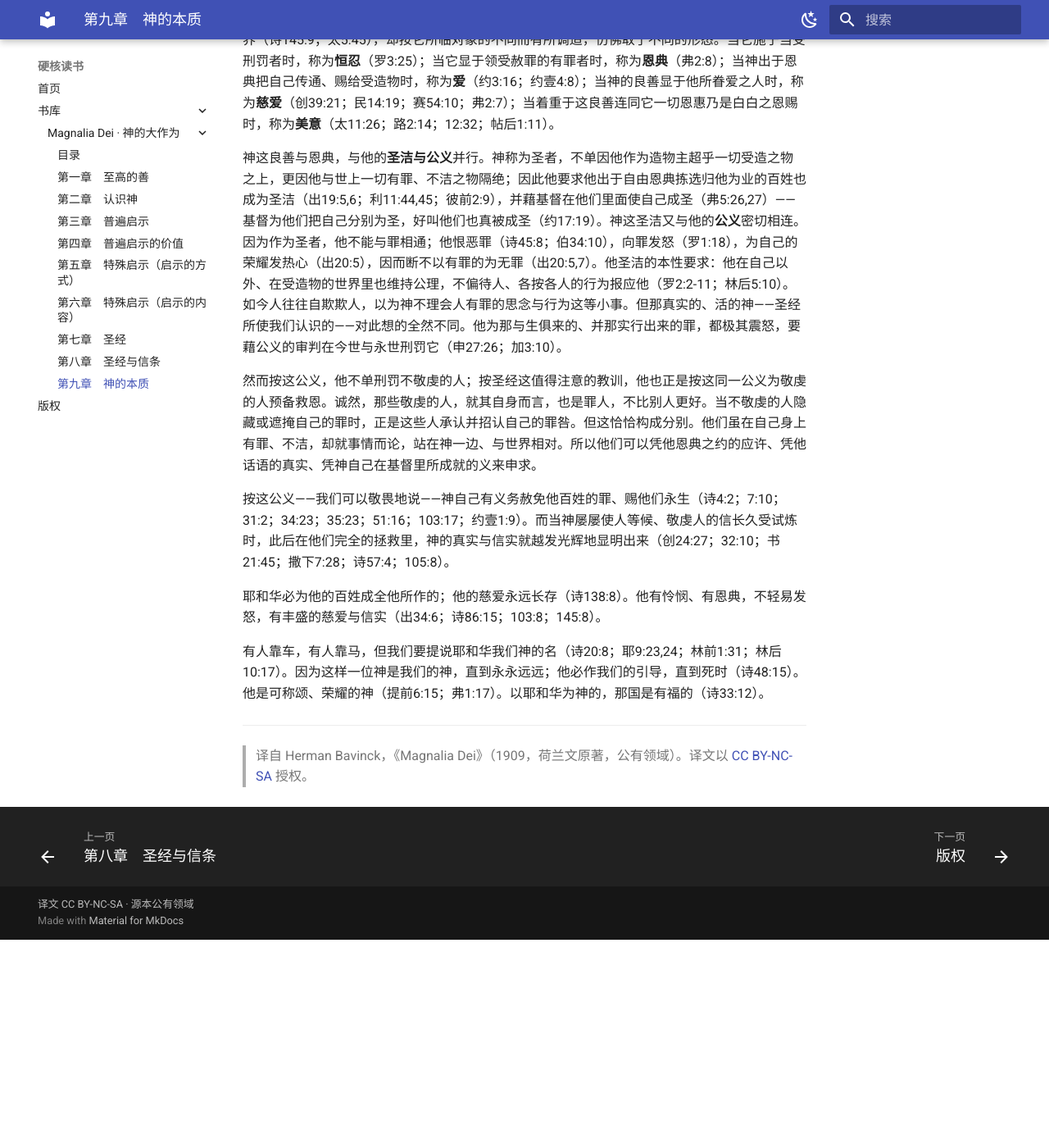
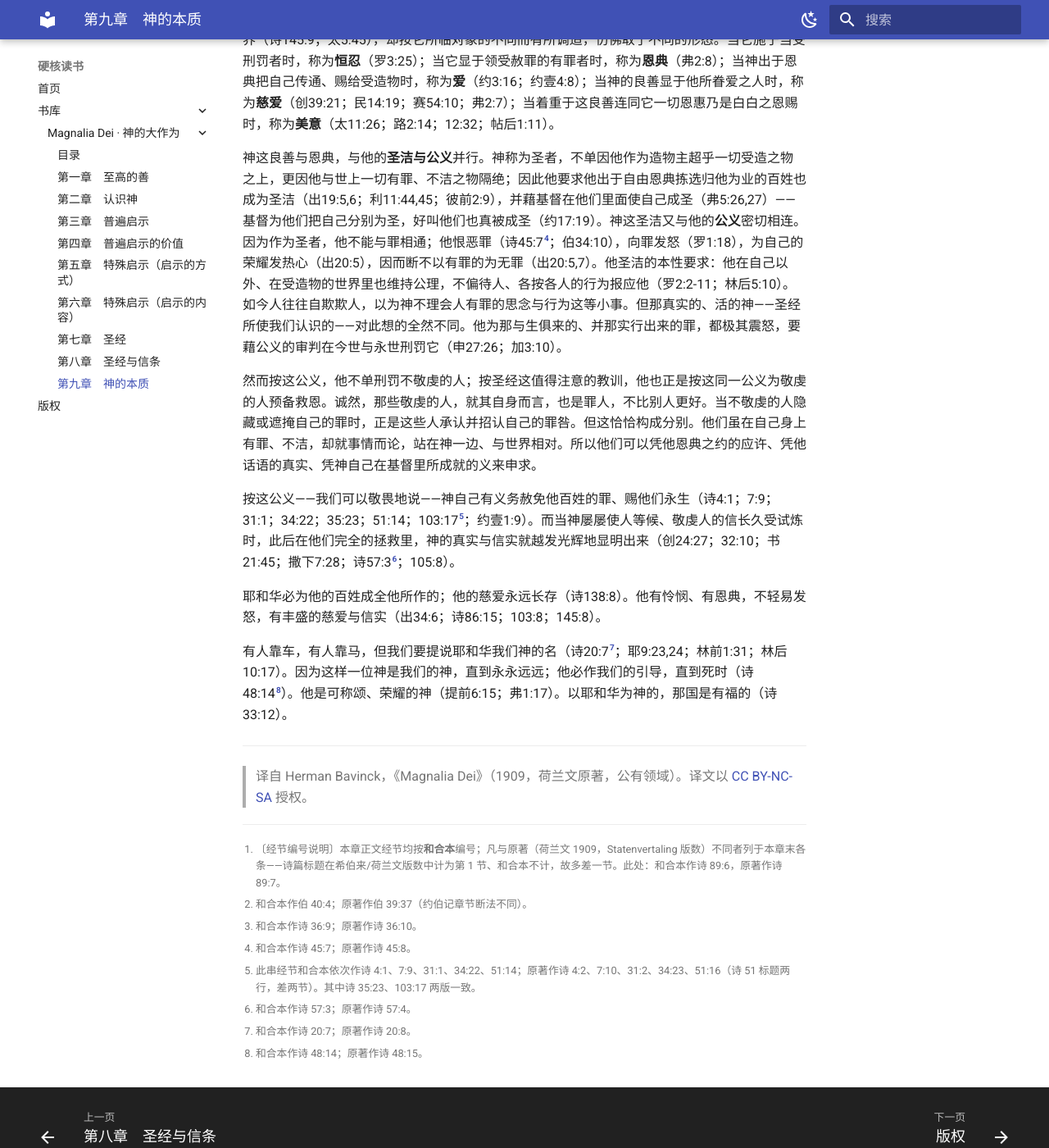
Before and after one commit to DZBohan/reformed-reading, an MkDocs documentation site: the page built from docs/books/magnalia-dei/09.md, in a window 1280 px wide and 1400 px high, scrolled down 6977 px. Shown: the whole window at 82% size. Built offline with MkDocs 1.6.1 and Material for MkDocs 9.7.7, drawn with Linux system fonts in a browser that asks for light colours; before the commit the page ends 8123 px from its top, so only the background shows below that; some of the changed text lies outside the part shown.

Commit message:
第9章：经节改用和合本编号，差异处加脚注（章末汇总）
Co-Authored-By: Claude Opus 4.8 <noreply@anthropic.com>

```diff
--- a/docs/books/magnalia-dei/09.md
+++ b/docs/books/magnalia-dei/09.md
@@ -34,7 +34,7 @@
 
 这种对神崇高之威严、并对人之虚无的谦卑信认，如今固然在某种意义上也可称为对神之可知性的否认，但为免误解，最好还是与圣经相合，在神的**可测度性**（可被完全理解）与神的**可知性**之间作出分别。因为世上没有一本书，像圣经这样、以同等的程度与方式，一面维持神绝对超乎一切受造之物之上，一面又同时维持受造物与其造物主之间亲密的关联与相近的亲缘。
 
-早在圣经的头一页，神绝对超乎他一切受造物之上的崇高，就迎面而来。他毫不困倦、毫不疲乏，单单藉他的话就产出整个世界。诸天藉耶和华的命而造，万象藉他口中的气而成（诗33:6）。他说有，就有；命立，就立（诗33:9）。他在天上的万军和地上的居民中都凭己意而行，无人能拦挡他的手、或对他说："你做什么？"（但4:35）万民在他看来好像水桶的一滴、天平上的微尘。看哪，他举起众海岛好像举起细微之物。黎巴嫩的树林不够当柴烧，其中的走兽也不够作燔祭。万民在他面前好像虚无，他看他们比虚无与虚空还少。你们究竟将谁比神、用什么形像与他比较呢？（赛40:15-18）在天空谁能比耶和华呢？在大能者的众子中，谁能像耶和华呢？（诗89:7）没有一个名可以按真实称呼他；他的名奇妙（创32:29；士13:18；箴30:4）。当耶和华从旋风中对约伯说话、在他面前铺陈他作为之伟大时，约伯谦卑低头说：看哪，我是卑贱的，能回答你什么呢？只好用手捂口（伯39:37）。神为大，我们不能全知（伯36:26）。这样的知识对我奇妙，至高，我不能及（诗139:6）。
+早在圣经的头一页，神绝对超乎他一切受造物之上的崇高，就迎面而来。他毫不困倦、毫不疲乏，单单藉他的话就产出整个世界。诸天藉耶和华的命而造，万象藉他口中的气而成（诗33:6）。他说有，就有；命立，就立（诗33:9）。他在天上的万军和地上的居民中都凭己意而行，无人能拦挡他的手、或对他说："你做什么？"（但4:35）万民在他看来好像水桶的一滴、天平上的微尘。看哪，他举起众海岛好像举起细微之物。黎巴嫩的树林不够当柴烧，其中的走兽也不够作燔祭。万民在他面前好像虚无，他看他们比虚无与虚空还少。你们究竟将谁比神、用什么形像与他比较呢？（赛40:15-18）在天空谁能比耶和华呢？在大能者的众子中，谁能像耶和华呢？（诗89:6[^hb-ps89]）没有一个名可以按真实称呼他；他的名奇妙（创32:29；士13:18；箴30:4）。当耶和华从旋风中对约伯说话、在他面前铺陈他作为之伟大时，约伯谦卑低头说：看哪，我是卑贱的，能回答你什么呢？只好用手捂口（伯40:4[^hb-job40]）。神为大，我们不能全知（伯36:26）。这样的知识对我奇妙，至高，我不能及（诗139:6）。
 
 然而，这同一位崇高至上的神，却与他一切的受造物、连至小至微的，都有极亲密的关联。圣经不像哲学那样给出一个抽象的神之概念，乃把那真实的、活的神摆在我们眼前，使我们在他手所作的一切工中看见他。你们向上举目，看是谁创造这万象。万有都是藉他的手所造，都是照他的旨意与筹算所产出，都是靠他的能力所维系。因此万有也都带着他美德的印记、他良善、智慧、大能的标志。而在万有之中，惟有人是照他的形像样式所造；惟有人称为神的族类（徒17:28）。
 
@@ -56,7 +56,7 @@
 
 但这种用法是转喻的、引申的。"神"这名原本地、本质地惟独归于神。我们与这名总是联系着这样一个观念：一种固然有位格、却超乎一切受造物之上、无限的能力。惟独神是神。
 
-作为如此，那些不可传通的属性才归于他。它们惟独归他所有，不见于任何受造物，甚至不能传通给任何受造物。因为一切受造物都是有所倚赖、可变、复合、受时空所限的。但神是**独立的**，以致他不被任何事物所决定，万有却在绝对意义上被他所决定（徒17:25；罗11:36）；是**不变的**，以致他永远是同一位，一切转变都在受造物那一边、在这受造物向他所取的关系里（雅1:17）；是**单纯的**，以致他完全不受灵与质、思想与广延、本质与属性、理智与意志等一切复合所限，并且是他所有的一切，纯是真理、生命与光（诗36:10；约5:26；约壹1:5）；是**永恒的**，以致他超乎一切时间之上，却又以他的永恒贯透时间的每一刻（诗90:2）；是**无所不在的**，以致他超乎一切空间之上，却又以他全能而无所不在的力托住空间的每一点（诗139:7；徒17:27,28）。
+作为如此，那些不可传通的属性才归于他。它们惟独归他所有，不见于任何受造物，甚至不能传通给任何受造物。因为一切受造物都是有所倚赖、可变、复合、受时空所限的。但神是**独立的**，以致他不被任何事物所决定，万有却在绝对意义上被他所决定（徒17:25；罗11:36）；是**不变的**，以致他永远是同一位，一切转变都在受造物那一边、在这受造物向他所取的关系里（雅1:17）；是**单纯的**，以致他完全不受灵与质、思想与广延、本质与属性、理智与意志等一切复合所限，并且是他所有的一切，纯是真理、生命与光（诗36:9[^hb-ps36]；约5:26；约壹1:5）；是**永恒的**，以致他超乎一切时间之上，却又以他的永恒贯透时间的每一刻（诗90:2）；是**无所不在的**，以致他超乎一切空间之上，却又以他全能而无所不在的力托住空间的每一点（诗139:7；徒17:27,28）。
 
 在近代，有不少人否认这些不可传通的属性对宗教生活有任何价值，只在其中看见些形而上（超乎自然）的抽象。但恰恰相反的一点由此得证：一放弃这些属性，就立刻为泛神论（万物即神论）与多神论（外邦的众神崇拜）敞开门户。
 
@@ -78,19 +78,29 @@
 
 圣经用那一切对属神本质的称呼与描述所首先要达到的，乃是给我们一个不可磨灭的印象：耶和华——那向以色列、并在基督里启示自己的神——是那真实的、真正的、活的神。外邦人的偶像、并（泛神论与多神论、自然神论与无神论的）哲士的偶像，都是人手所造的；它们不能说、不能看、不能听、不能摸、不能行。但以色列的神在天上，凡他所喜悦的都行出来。他是独一的（申6:4）、真实的（约17:3）、永活的神（申5:26；书3:10；但6:26；徒14:15；林后6:16；提前3:15；6:17）。人想把神弄成一个死的神，好可以随己意摆布他。但圣经向人呼喊：你错了。神存在。他是那真实的神，他活着，如今直到永远。落在永生神的手里，真是可怕的（来10:31）。
 
-作为这样一位活的神——他纯是生命、是一切生命的泉源（诗36:10；耶2:13）——他进而是灵（约4:24），没有身体，虽然各样身体的肢体与动作被归给他（申4:12,16），因此不可塑成像（申4:15-19），也不可见（出33:20；约1:18；6:46；提前6:16）。作为灵，他进而有意识、对自己有完全的认识（太11:27；林前2:10），并从自己、藉自己，也有对一切在时间中将存或将发生之事的完全认识，无论那事何等隐秘或微小（赛46:10；耶11:20；太10:30；来4:13）；有**意志**，藉此他亲自成就凡他所喜悦的（隐秘的旨意、或定旨的旨意，诗115:3；箴21:1；但4:35），也定下什么当作我们行为的准则（启示的旨意、或命令的旨意，申29:29；太7:21；12:50）；又有**大能**，藉此他能不顾一切拦阻、成就他所定意的，在他没有难成的事（创18:14；耶32:27；亚8:6；太19:26；提前6:15）。
+作为这样一位活的神——他纯是生命、是一切生命的泉源（诗36:9[^hb-ps36]；耶2:13）——他进而是灵（约4:24），没有身体，虽然各样身体的肢体与动作被归给他（申4:12,16），因此不可塑成像（申4:15-19），也不可见（出33:20；约1:18；6:46；提前6:16）。作为灵，他进而有意识、对自己有完全的认识（太11:27；林前2:10），并从自己、藉自己，也有对一切在时间中将存或将发生之事的完全认识，无论那事何等隐秘或微小（赛46:10；耶11:20；太10:30；来4:13）；有**意志**，藉此他亲自成就凡他所喜悦的（隐秘的旨意、或定旨的旨意，诗115:3；箴21:1；但4:35），也定下什么当作我们行为的准则（启示的旨意、或命令的旨意，申29:29；太7:21；12:50）；又有**大能**，藉此他能不顾一切拦阻、成就他所定意的，在他没有难成的事（创18:14；耶32:27；亚8:6；太19:26；提前6:15）。
 
 但这知识、意志与大能不是随意专断的，乃在一切部分上都受道德的规定。这一点已显在圣经归给神的**智慧**里（箴8:22-31；伯28:20-28；罗16:27；提前1:17），藉此他照他在创造与再造时所定的目的来安排、治理万有（诗104:24；弗3:10；罗11:33）。而这一点又清楚明白地说在——一面归给神的**良善与恩典**，另一面归给神的**圣洁与公义**里。神不单是全知的、全能的，也是全善的、惟独良善（太10:18）、完全（太5:48），是受造物里一切美善的本源（诗145:9）。神这良善遍及整个世界（诗145:9；太5:45），却按它所临对象的不同而有所调适，仿佛取了不同的形态。当它施于当受刑罚者时，称为**恒忍**（罗3:25）；当它显于领受赦罪的有罪者时，称为**恩典**（弗2:8）；当神出于恩典把自己传通、赐给受造物时，称为**爱**（约3:16；约壹4:8）；当神的良善显于他所眷爱之人时，称为**慈爱**（创39:21；民14:19；赛54:10；弗2:7）；当着重于这良善连同它一切恩惠乃是白白之恩赐时，称为**美意**（太11:26；路2:14；12:32；帖后1:11）。
 
-神这良善与恩典，与他的**圣洁与公义**并行。神称为圣者，不单因他作为造物主超乎一切受造之物之上，更因他与世上一切有罪、不洁之物隔绝；因此他要求他出于自由恩典拣选归他为业的百姓也成为圣洁（出19:5,6；利11:44,45；彼前2:9），并藉基督在他们里面使自己成圣（弗5:26,27）——基督为他们把自己分别为圣，好叫他们也真被成圣（约17:19）。神这圣洁又与他的**公义**密切相连。因为作为圣者，他不能与罪相通；他恨恶罪（诗45:8；伯34:10），向罪发怒（罗1:18），为自己的荣耀发热心（出20:5），因而断不以有罪的为无罪（出20:5,7）。他圣洁的本性要求：他在自己以外、在受造物的世界里也维持公理，不偏待人、各按各人的行为报应他（罗2:2-11；林后5:10）。如今人往往自欺欺人，以为神不理会人有罪的思念与行为这等小事。但那真实的、活的神——圣经所使我们认识的——对此想的全然不同。他为那与生俱来的、并那实行出来的罪，都极其震怒，要藉公义的审判在今世与永世刑罚它（申27:26；加3:10）。
+神这良善与恩典，与他的**圣洁与公义**并行。神称为圣者，不单因他作为造物主超乎一切受造之物之上，更因他与世上一切有罪、不洁之物隔绝；因此他要求他出于自由恩典拣选归他为业的百姓也成为圣洁（出19:5,6；利11:44,45；彼前2:9），并藉基督在他们里面使自己成圣（弗5:26,27）——基督为他们把自己分别为圣，好叫他们也真被成圣（约17:19）。神这圣洁又与他的**公义**密切相连。因为作为圣者，他不能与罪相通；他恨恶罪（诗45:7[^hb-ps45]；伯34:10），向罪发怒（罗1:18），为自己的荣耀发热心（出20:5），因而断不以有罪的为无罪（出20:5,7）。他圣洁的本性要求：他在自己以外、在受造物的世界里也维持公理，不偏待人、各按各人的行为报应他（罗2:2-11；林后5:10）。如今人往往自欺欺人，以为神不理会人有罪的思念与行为这等小事。但那真实的、活的神——圣经所使我们认识的——对此想的全然不同。他为那与生俱来的、并那实行出来的罪，都极其震怒，要藉公义的审判在今世与永世刑罚它（申27:26；加3:10）。
 
 然而按这公义，他不单刑罚不敬虔的人；按圣经这值得注意的教训，他也正是按这同一公义为敬虔的人预备救恩。诚然，那些敬虔的人，就其自身而言，也是罪人，不比别人更好。当不敬虔的人隐藏或遮掩自己的罪时，正是这些人承认并招认自己的罪咎。但这恰恰构成分别。他们虽在自己身上有罪、不洁，却就事情而论，站在神一边、与世界相对。所以他们可以凭他恩典之约的应许、凭他话语的真实、凭神自己在基督里所成就的义来申求。
 
-按这公义——我们可以敬畏地说——神自己有义务赦免他百姓的罪、赐他们永生（诗4:2；7:10；31:2；34:23；35:23；51:16；103:17；约壹1:9）。而当神屡屡使人等候、敬虔人的信长久受试炼时，此后在他们完全的拯救里，神的真实与信实就越发光辉地显明出来（创24:27；32:10；书21:45；撒下7:28；诗57:4；105:8）。
+按这公义——我们可以敬畏地说——神自己有义务赦免他百姓的罪、赐他们永生（诗4:1；7:9；31:1；34:22；35:23；51:14；103:17[^hb-cluster]；约壹1:9）。而当神屡屡使人等候、敬虔人的信长久受试炼时，此后在他们完全的拯救里，神的真实与信实就越发光辉地显明出来（创24:27；32:10；书21:45；撒下7:28；诗57:3[^hb-ps57]；105:8）。
 
 耶和华必为他的百姓成全他所作的；他的慈爱永远长存（诗138:8）。他有怜悯、有恩典，不轻易发怒，有丰盛的慈爱与信实（出34:6；诗86:15；103:8；145:8）。
 
-有人靠车，有人靠马，但我们要提说耶和华我们神的名（诗20:8；耶9:23,24；林前1:31；林后10:17）。因为这样一位神是我们的神，直到永永远远；他必作我们的引导，直到死时（诗48:15）。他是可称颂、荣耀的神（提前6:15；弗1:17）。以耶和华为神的，那国是有福的（诗33:12）。
+有人靠车，有人靠马，但我们要提说耶和华我们神的名（诗20:7[^hb-ps20]；耶9:23,24；林前1:31；林后10:17）。因为这样一位神是我们的神，直到永永远远；他必作我们的引导，直到死时（诗48:14[^hb-ps48]）。他是可称颂、荣耀的神（提前6:15；弗1:17）。以耶和华为神的，那国是有福的（诗33:12）。
+
+
+[^hb-ps89]: 〔经节编号说明〕本章正文经节均按**和合本**编号；凡与原著（荷兰文 1909，Statenvertaling 版数）不同者列于本章末各条——诗篇标题在希伯来/荷兰文版数中计为第 1 节、和合本不计，故多差一节。此处：和合本作诗 89:6，原著作诗 89:7。
+[^hb-job40]: 和合本作伯 40:4；原著作伯 39:37（约伯记章节断法不同）。
+[^hb-ps36]: 和合本作诗 36:9；原著作诗 36:10。
+[^hb-ps45]: 和合本作诗 45:7；原著作诗 45:8。
+[^hb-cluster]: 此串经节和合本依次作诗 4:1、7:9、31:1、34:22、51:14；原著作诗 4:2、7:10、31:2、34:23、51:16（诗 51 标题两行，差两节）。其中诗 35:23、103:17 两版一致。
+[^hb-ps57]: 和合本作诗 57:3；原著作诗 57:4。
+[^hb-ps20]: 和合本作诗 20:7；原著作诗 20:8。
+[^hb-ps48]: 和合本作诗 48:14；原著作诗 48:15。
 
 
 ---
```
